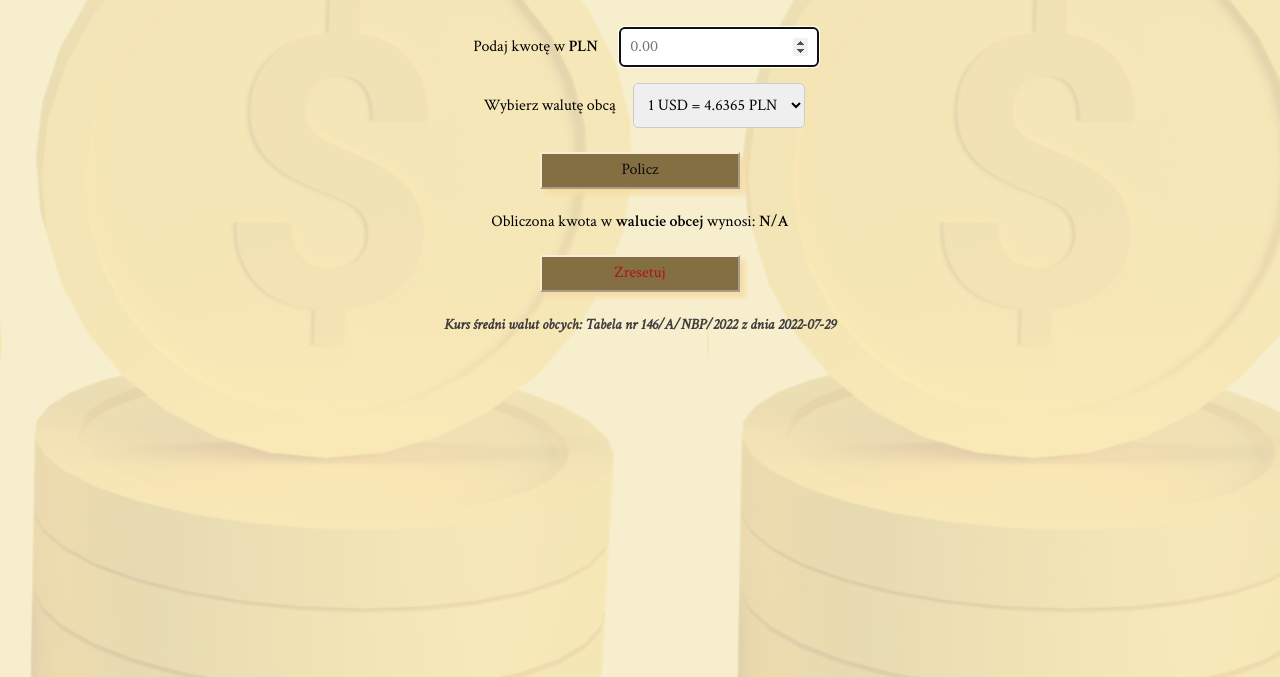
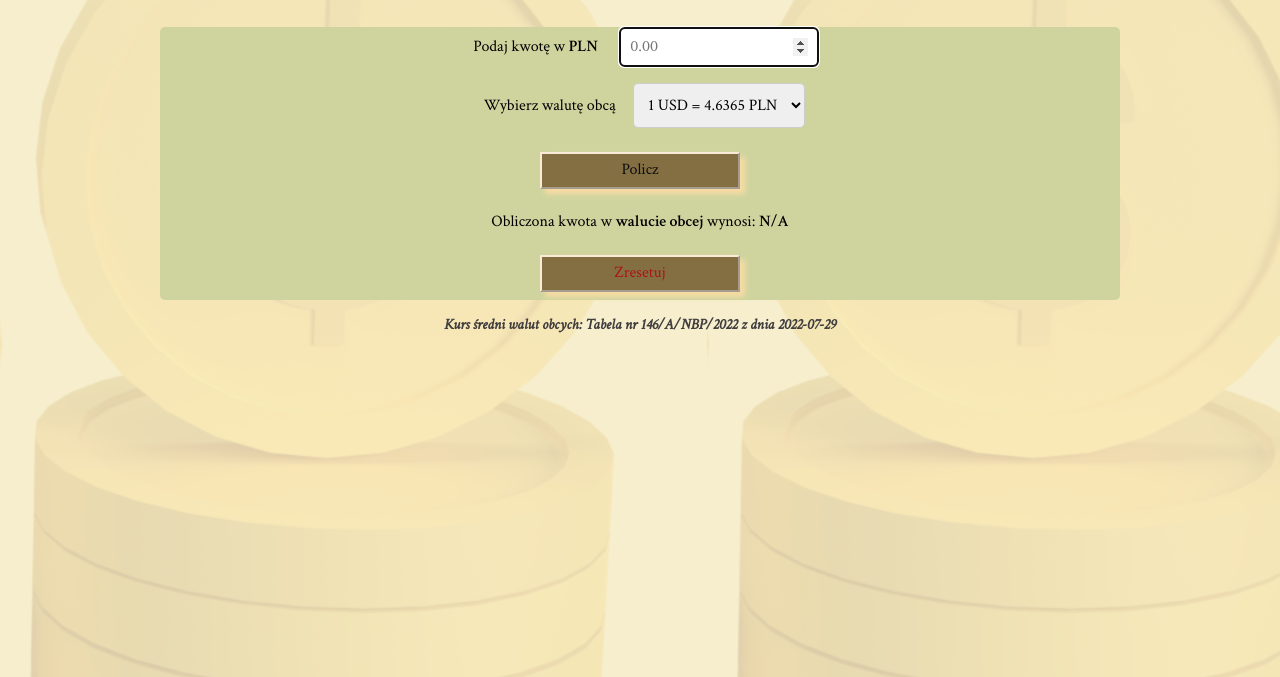
Before and after one commit to nadia-shivachi/online_currency_exchange, a plain HTML site: page index.html in a window 1280 px wide. Shown: the part 123-800 px from the top of the page. Drawn offline with nearby package versions, Linux system fonts and the light colour scheme.

Commit message:
page's icon changed; form background color changed

```diff
--- a/css/form.css
+++ b/css/form.css
@@ -1,5 +1,7 @@
 .form {
     text-align: center;
+    background-color: rgb(207, 212, 159);
+    border-radius: 5px;
 }
 
 .form__field {
--- a/index.html
+++ b/index.html
@@ -5,7 +5,7 @@
     <meta charset="UTF-8">
     <meta name="viewport" content="width=device-width, initial-scale=1.0">
     <title>Online kantor walutowy</title>
-    <link rel="icon" href="https://www.varchev.com/wp-content/uploads/2015/06/eurusd132-1.jpg">
+    <link rel="icon" href="./images/usd-eur-background.png">
     <link rel="stylesheet" href="https://cdnjs.cloudflare.com/ajax/libs/normalize/8.0.1/normalize.min.css"
         integrity="sha512-NhSC1YmyruXifcj/KFRWoC561YpHpc5Jtzgvbuzx5VozKpWvQ+4nXhPdFgmx8xqexRcpAglTj9sIBWINXa8x5w=="
         crossorigin="anonymous" referrerpolicy="no-referrer" />
```
Also changed, not shown: images/usd-eur-background.png (added).
